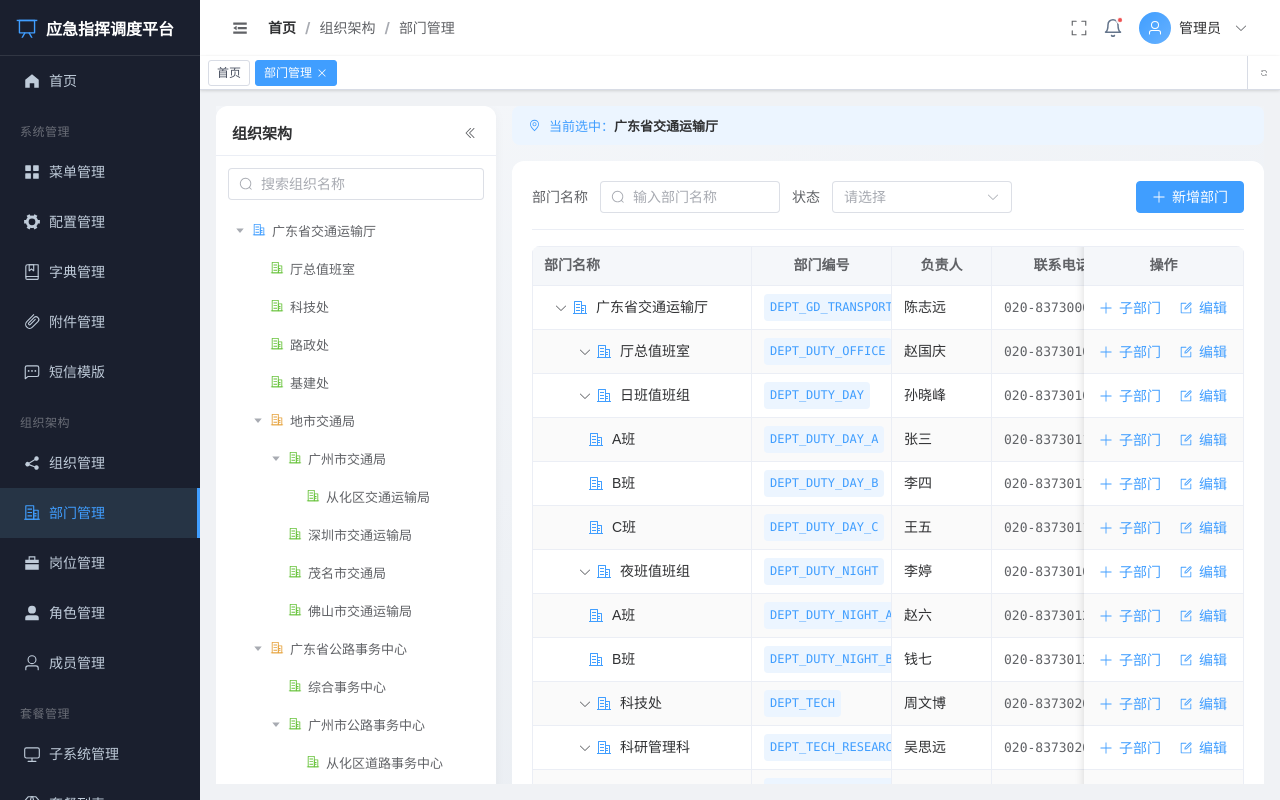
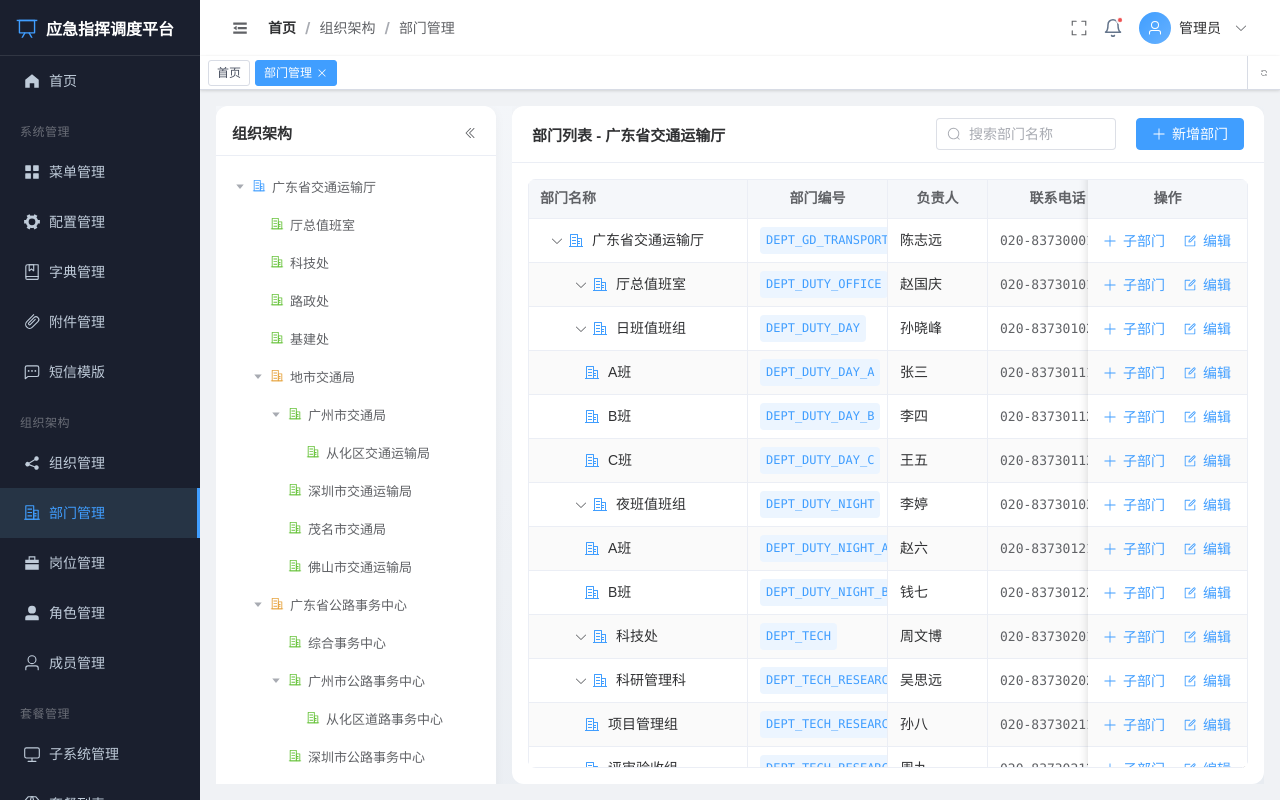
Before and after one commit to xinrun0928/rbac-design, a Vue app: page /admin/dept in a window 1280 px wide. Built offline with nearby package versions, Linux system fonts and the light colour scheme.

Commit message:
feat: refactor DeptManagement component; streamline search functionality and enhance UI layout

```diff
--- a/src/views/admin/org/DeptManagement.vue
+++ b/src/views/admin/org/DeptManagement.vue
@@ -14,13 +14,6 @@
           />
         </div>
         <div v-if="!treeCollapsed" class="tree-body">
-          <el-input
-            v-model="treeFilter"
-            placeholder="搜索组织名称"
-            clearable
-            :prefix-icon="Search"
-            class="tree-search"
-          />
           <el-tree
             ref="treeRef"
             :data="orgTreeData"
@@ -29,7 +22,6 @@
             highlight-current
             default-expand-all
             :expand-on-click-node="false"
-            :filter-node-method="filterTreeNode"
             @node-click="handleNodeClick"
             class="org-tree"
           >
@@ -47,38 +39,24 @@
 
       <!-- 右侧：部门列表 -->
       <div class="list-panel">
-        <!-- 当前选中提示 -->
-        <div v-if="currentNode" class="current-node-bar">
-          <el-icon><Location /></el-icon>
-          <span>当前选中：<strong>{{ currentNode.name }}</strong></span>
+        <div class="panel-header">
+          <span class="panel-title">部门列表 - {{ currentNode ? currentNode.name : '请选择组织' }}</span>
+          <div class="panel-actions">
+            <el-input
+              v-model="searchForm.deptName"
+              placeholder="搜索部门名称"
+              clearable
+              :prefix-icon="Search"
+              style="width: 180px; margin-right: 12px"
+              @keyup.enter="handleSearch"
+              @clear="handleSearch"
+            />
+            <el-button type="primary" :icon="Plus" @click="handleAdd(null)" :disabled="!currentNode">新增部门</el-button>
+          </div>
         </div>
 
         <!-- 部门树表格 -->
         <el-card class="table-card" shadow="never">
-          <!-- 搜索栏 -->
-          <div class="search-bar">
-            <el-form :model="searchForm" inline class="search-form">
-              <el-form-item label="部门名称">
-                <el-input
-                  v-model="searchForm.deptName"
-                  placeholder="输入部门名称"
-                  clearable
-                  :prefix-icon="Search"
-                  style="width: 180px"
-                  @keyup.enter="handleSearch"
-                />
-              </el-form-item>
-              <el-form-item label="状态">
-                <el-select v-model="searchForm.status" placeholder="请选择" clearable style="width: 180px">
-                  <el-option label="正常" :value="1" />
-                  <el-option label="停用" :value="0" />
-                </el-select>
-              </el-form-item>
-            </el-form>
-            <div class="search-actions">
-              <el-button type="primary" :icon="Plus" @click="handleAdd(null)" :disabled="!currentNode">新增部门</el-button>
-            </div>
-          </div>
           <div class="table-wrapper">
           <el-table
             v-loading="loading"
@@ -324,7 +302,6 @@ const submitLoading = ref(false)
 const deptDataList = ref<DeptItem[]>([])
 const treeRef = ref<InstanceType<typeof ElTree>>()
 const treeCollapsed = ref(false)
-const treeFilter = ref('')
 const currentNode = ref<OrgTreeNode | null>(null)
 const drawerVisible = ref(false)
 const isEdit = ref(false)
@@ -355,11 +332,6 @@ const formRules: FormRules = {
   sort: [{ required: true, message: '请输入排序值', trigger: 'blur' }],
   status: [{ required: true, message: '请选择状态', trigger: 'change' }]
 }
-
-// ── 树节点筛选 ──
-watch(treeFilter, (val) => {
-  treeRef.value?.filter(val)
-})
 
 // ── 计算属性：部门树形数据 ──
 const deptTreeData = computed(() => {
@@ -408,11 +380,6 @@ function handleReset() {
 
 function handleRefresh() {
   fetchDeptData()
-}
-
-function filterTreeNode(value: string, data: OrgTreeNode): boolean {
-  if (!value) return true
-  return data.name.includes(value)
 }
 
 function getNodeTypeIcon(nodeType: string) {
@@ -566,10 +533,6 @@ onMounted(() => {
       flex-direction: column;
     }
 
-    .tree-search {
-      margin-bottom: 12px;
-    }
-
     .org-tree {
       flex: 1;
       overflow-y: auto;
@@ -605,46 +568,34 @@ onMounted(() => {
     display: flex;
     flex-direction: column;
     overflow: hidden;
+    height: 100%;
   }
 
-  .current-node-bar {
+  .panel-header {
+    display: flex;
+    justify-content: space-between;
+    align-items: center;
+    padding: 12px 20px;
+    background: #fff;
+    border-radius: 12px 12px 0 0;
+    box-shadow: 0 2px 12px rgba(0,0,0,0.04);
+    border-bottom: 1px solid #EBEEF5;
+  }
+
+  .panel-title {
+    font-size: 15px;
+    font-weight: 600;
+    color: #303133;
+  }
+
+  .panel-actions {
     display: flex;
     align-items: center;
     gap: 8px;
-    padding: 10px 16px;
-    background: #ECF5FF;
-    border-radius: 8px;
-    margin-bottom: 16px;
-    font-size: 13px;
-    color: #409EFF;
-
-    strong { color: #303133; }
-  }
-
-  .search-bar {
-    display: flex;
-    justify-content: space-between;
-    align-items: flex-start;
-    gap: 16px;
-    margin-bottom: 16px;
-    padding-bottom: 16px;
-    border-bottom: 1px solid #ebeef5;
-  }
-
-  .search-form {
-    flex: 1;
-    .el-form-item { margin-bottom: 0; margin-right: 12px; }
-  }
-
-  .search-actions {
-    display: flex;
-    align-items: center;
-    gap: 8px;
-    flex-shrink: 0;
   }
 
   .table-card {
-    border-radius: 12px;
+    border-radius: 0 0 12px 12px;
     border: none;
     flex: 1;
     display: flex;
@@ -652,7 +603,7 @@ onMounted(() => {
     overflow: hidden;
 
     :deep(.el-card__body) {
-      padding: 20px;
+      padding: 0;
       display: flex;
       flex-direction: column;
       flex: 1;
@@ -661,14 +612,30 @@ onMounted(() => {
 
     .table-wrapper {
       flex: 1;
-      overflow: auto;
+      padding: 16px;
+      overflow: hidden;
+      display: flex;
+      flex-direction: column;
+
+      // 隐藏滚动条
+      &::-webkit-scrollbar {
+        width: 0;
+        height: 0;
+      }
     }
 
     :deep(.el-table) {
       border-radius: 8px;
+      flex: 1;
 
       .el-table__body-wrapper {
         overflow-y: auto;
+
+        // 隐藏滚动条
+        &::-webkit-scrollbar {
+          width: 0;
+          height: 0;
+        }
       }
 
       .el-table__row .cell {
```
